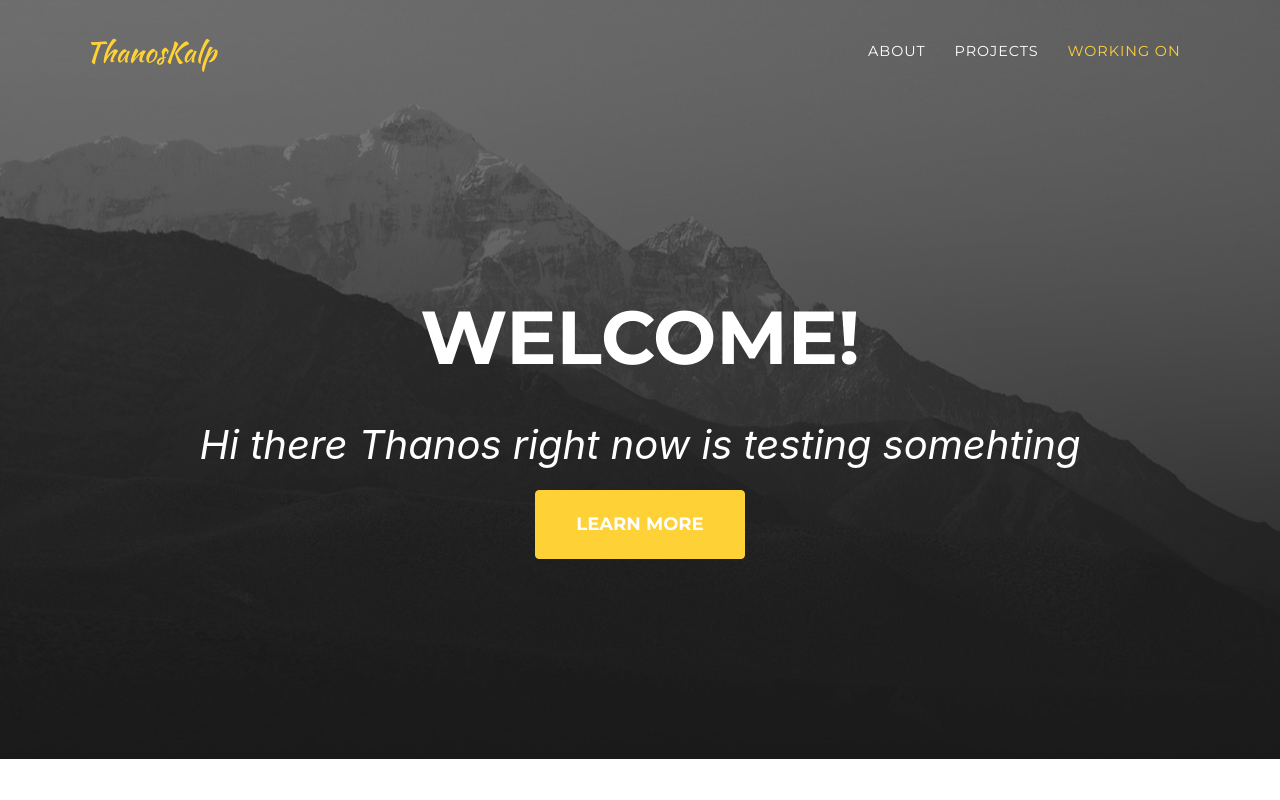
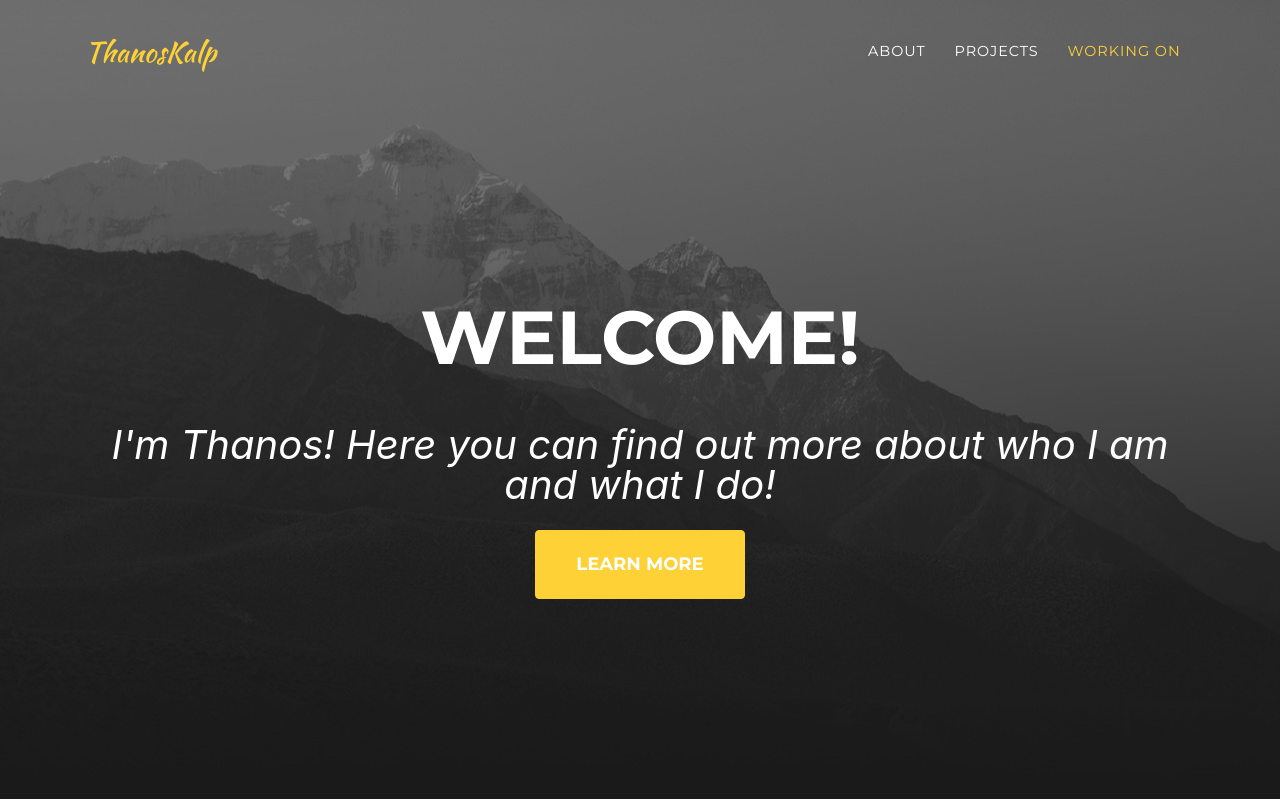
Before and after one commit to Thanoskalp/ThanosKalp.github.io, a plain HTML site: page index.html in a window 1280 px wide. Shown: the top 800 px of the page. Drawn offline with Linux system fonts and the light colour scheme; a web font is replaced by a local one.

Commit message:
Initial commit

```diff
--- a/index.html
+++ b/index.html
@@ -58,7 +58,7 @@
         <div class="container">
             <div class="intro-text">
                 <div class="intro-heading text-uppercase">Welcome!</div>
-                <div class="intro-lead-in">Hi there Thanos right now is testing somehting </div>
+                <div class="intro-lead-in">I'm Thanos! Here you can find out more about who I am and what I do! </div>
                 <a class="btn btn-primary btn-xl text-uppercase js-scroll-trigger" href="#services">LEARN MORE</a>
             </div>
         </div>
```
